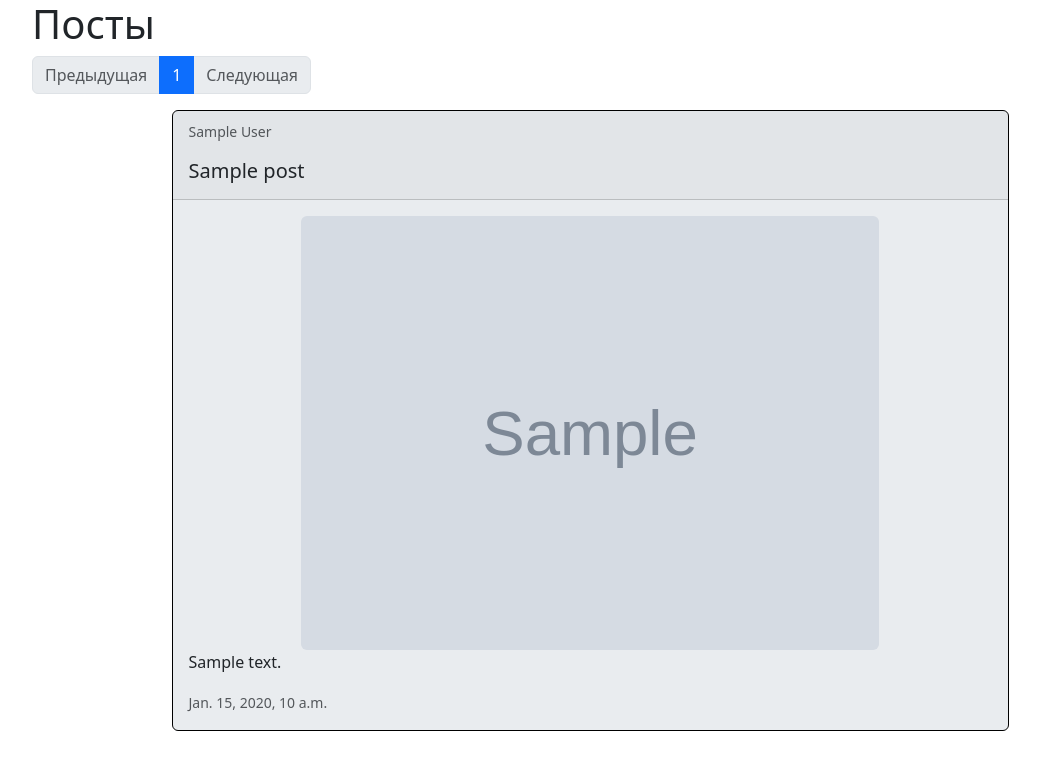
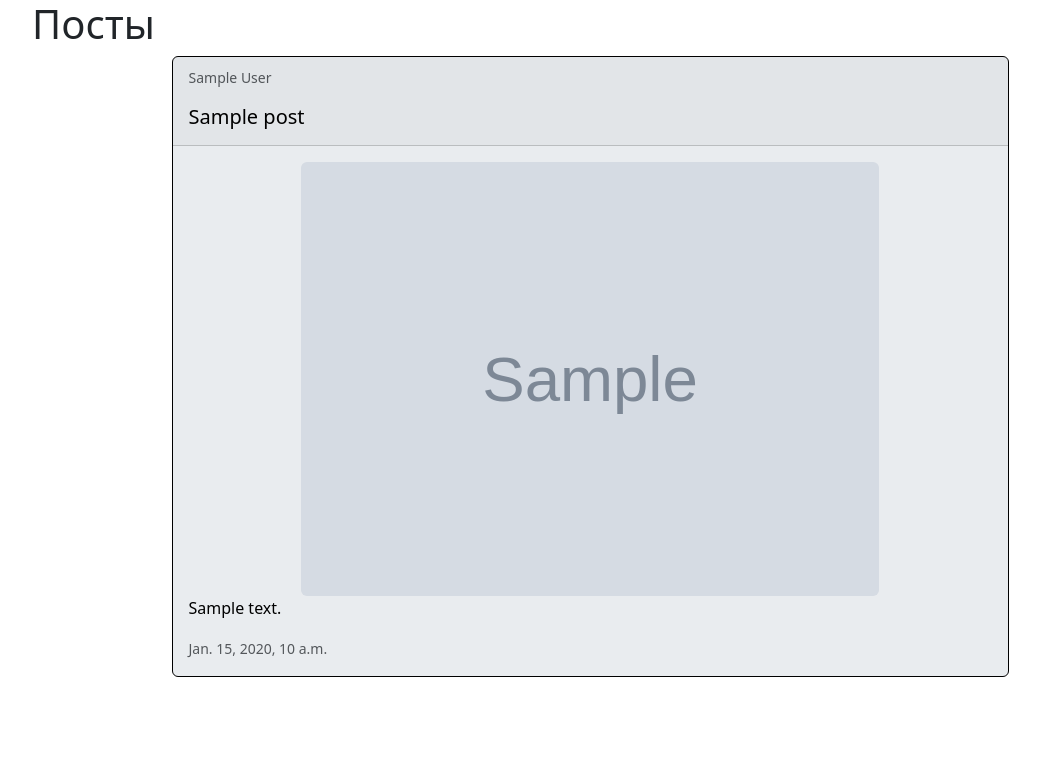
Before and after one commit to Involuntar/Blog_site, a Django app: template blog/templates/posts/index.html in a window 1280 px wide. Shown: the top 770 px of the page, without its empty margins (50-1090 px from the left). Run offline with Django 3.2, Linux system fonts and the light colour scheme; the template is opened without the code that fills it: most values are stand-ins (such as "Sample title", 1, 10 or a date in 2020); grey boxes marked "Sample" are stand-in pictures; some libraries are stand-ins or nearby versions.

Commit message:
выравнял пагинацию. добавил пагинацию для комментариев. скрыл пагинацию, если страница одна

```diff
--- a/blog/templates/posts/index.html
+++ b/blog/templates/posts/index.html
@@ -13,44 +13,50 @@
 
 {% block body %}
 
-<div class="container mx-auto">
+<div class="container mx-auto d-flex flex-column align-items-center">
+
+    {% if posts.paginator.num_pages > 1 %}
     <nav aria-label="...">
         <ul class="pagination">
 
             {% if posts.has_previous %}
             <li class="page-item">
-                <a class="page-link" href="?page={{ posts.previous_page_number }}">Предыдущая</a>
+                <a class="page-link" href="?page={{ posts.previous_page_number }}">&laquo; Предыдущая</a>
             </li>
             {% else %}
             <li class="page-item disabled">
-                <a class="page-link">Предыдущая</a>
+                <a class="page-link">&laquo; Предыдущая</a>
             </li>
             {% endif %}
 
             {% for page in range %}
 
             {% if posts.number == forloop.counter %}
-            <li class="page-item active"><a class="page-link" href="?page={{ forloop.counter }}">{{ forloop.counter }}</a></li>
+            <li class="page-item active"><a class="page-link"
+                    href="?page={{ forloop.counter }}">{{ forloop.counter }}</a></li>
             {% else %}
             <li class="page-item"><a class="page-link" href="?page={{ forloop.counter }}">{{ forloop.counter }}</a></li>
             {% endif %}
+
             {% endfor %}
 
 
             {% if posts.has_next %}
             <li class="page-item">
-                <a class="page-link" href="?page={{ posts.next_page_number }}">Следующая</a>
+                <a class="page-link" href="?page={{ posts.next_page_number }}">Следующая &raquo;</a>
             </li>
             {% else %}
             <li class="page-item disabled">
-                <a class="page-link">Следующая</a>
+                <a class="page-link">Следующая &raquo;</a>
             </li>
             {% endif %}
         </ul>
     </nav>
+    {% endif %}
+
     {% for post in posts %}
-    <a href="{% url 'blog:post_get' post.id %}" style="text-decoration: none;">
-        <div class="border card mb-3 bg-body-secondary border-black w-75 mx-auto">
+    <div class="border card mb-3 bg-body-secondary border-black w-75 mx-auto">
+        <a class="text-black" href="{% url 'blog:post_get' post.id %}" style="text-decoration: none;">
             <div class="card-header">
                 <p class="card-text"><small class="text-body-secondary">{{ post.author }}</small></p>
                 <h5>{{ post.title }}</h5>
```
Also changed, not shown: other parts of blog/templates/posts/index.html (+41 -2 lines), blog/templates/posts/post.html (+49 -3 lines), blog/views.py (+6 -1 lines), db.sqlite3.
